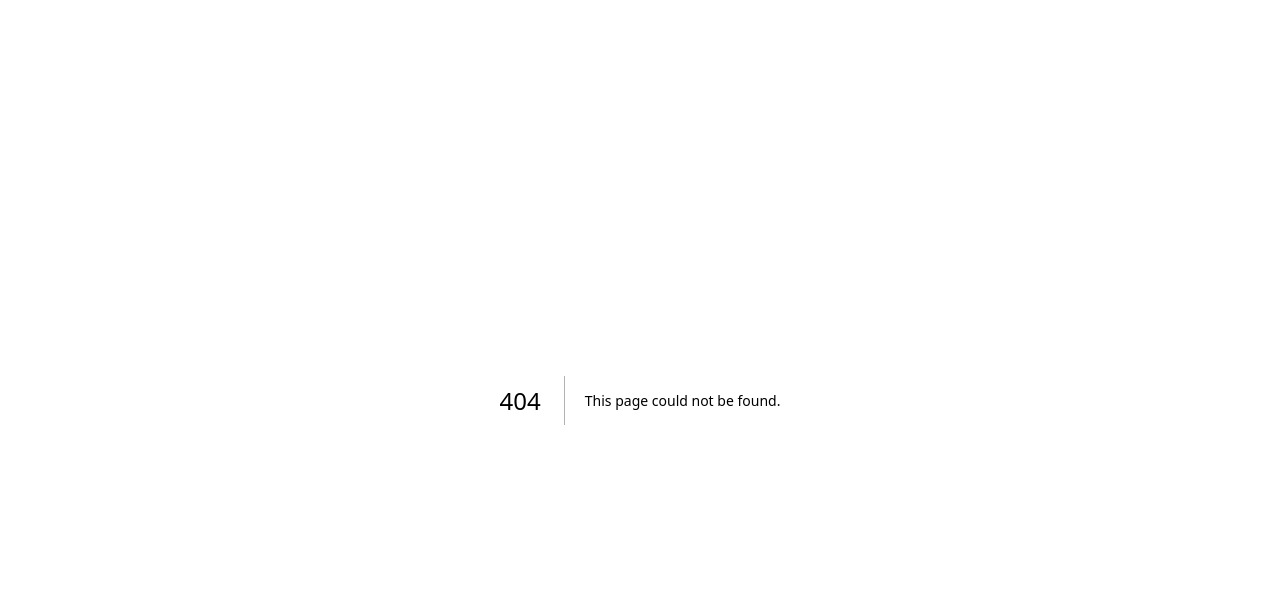
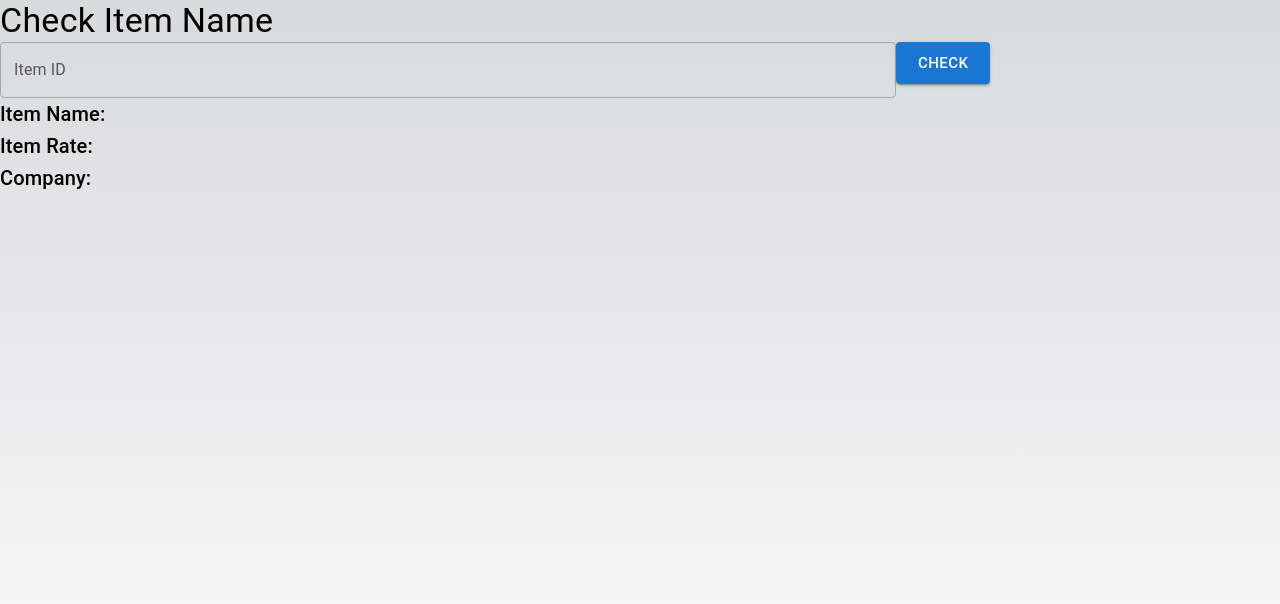
Before and after one commit to Watcharavit/BlochGacha-Client, a Next.js app: page /test/itemget in a window 1280 px wide. Before the commit this address had no page. Shown: the top 604 px of the page. Built offline with nearby package versions, Linux system fonts and the light colour scheme.

Commit message:
add redeem item

```diff
--- /dev/null
+++ b/src/pages/test/itemget.tsx
@@ -0,0 +1,38 @@
+import { Button, TextField, Typography } from '@mui/material';
+import { useState } from 'react';
+
+export default function ItemGetter() {
+    const token = "eyJhbGciOiJIUzI1NiIsInR5cCI6IkpXVCJ9.eyJpZCI6IjY1NmViYjY2ZGVhM2E1OGNlOWI5YjRlNyIsImlhdCI6MTcwMTc4MjkwMiwiZXhwIjoxNzMzMzE4OTAyfQ.1l2y82wNR9gnU8__1nj7OgeUDqHp9Ls2fKXeXadlaCI";
+    const [itemId, setItemId] = useState<string>("");
+    const [itemName, setItemName] = useState<string>("");
+    const [itemRate, setItemRate] = useState<string>("");
+    const [company, setCompany] = useState<string>("");
+    const handleClick = async () => {
+        const res = await fetch(`${process.env.NEXT_PUBLIC_BACKEND_URL}/package/items/${itemId}`, {
+            method: "GET",
+            headers: {
+				Authorization: "Bearer " + token
+			}
+		})
+        const data = await res.json();
+        console.log(data);
+        setItemName(data.itemName);
+        setItemRate(data.itemRate);
+        setCompany(data.companyOwner);
+    }
+    return (
+        <div>
+            <Typography variant="h4" component="h4">Check Item Name</Typography>
+            <TextField
+                label="Item ID"
+                value={itemId}
+                onChange={(e) => setItemId(e.target.value)}
+                style={{margin:'10',width:'70%'}}
+            />
+            <Button variant='contained' size='large' style={{margin:'10'}} onClick={handleClick}>Check</Button>
+            <Typography variant="h6" component="h6">Item Name: {itemName}</Typography>
+            <Typography variant="h6" component="h6">Item Rate: {itemRate}</Typography>
+            <Typography variant="h6" component="h6">Company: {company}</Typography>
+        </div>
+    );
+}
```
Also changed, not shown: src/pages/profile.tsx (+12 -18 lines).
